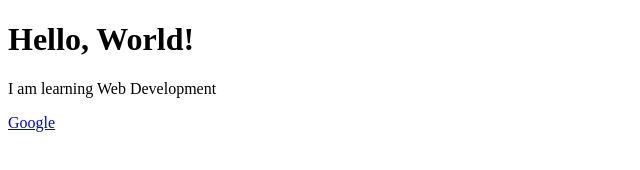
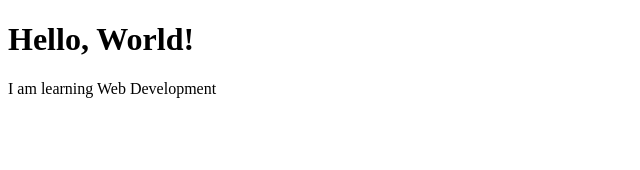
Before and after one commit to WHaikal03/webdev_lab_1.1, a plain HTML site: page index.html in a window 1280 px wide. Shown: the full height of the page, 0-640 px from the left. Drawn offline with Linux system fonts and the light colour scheme.

```diff
--- a/index.html
+++ b/index.html
@@ -6,6 +6,4 @@
 <body>
     <h1>Hello, World!</h1>
     <p>I am learning Web Development</p>
-    <a href="https://www.google.com">Google</a>
-</body>
 </html>
```
